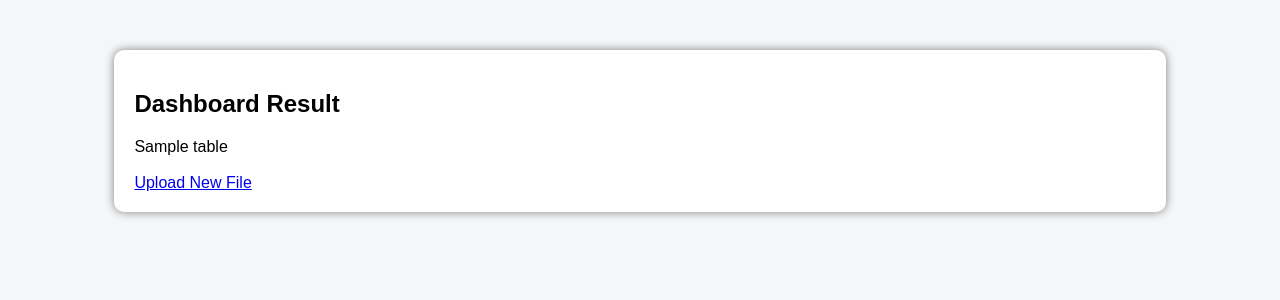
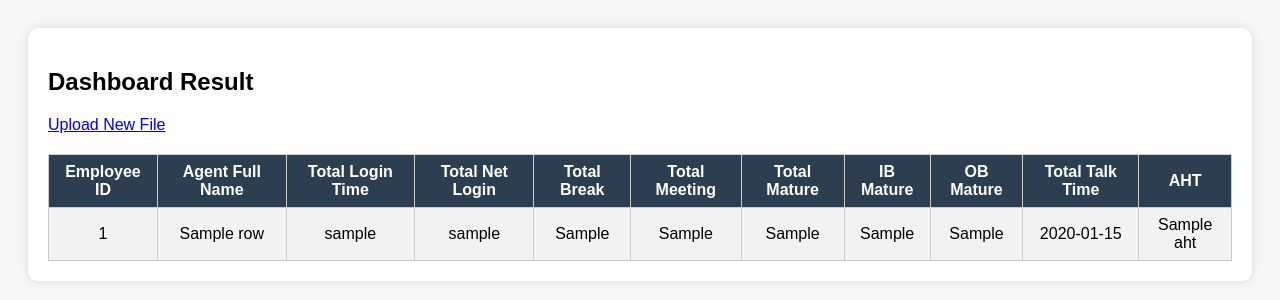
Before and after one commit to Viratmalakar/apr, a Flask app: template templates/result.html in a window 1280 px wide. Shown: the top 300 px of the page. Run offline with Flask 3, Linux system fonts and the light colour scheme; the template is opened without the code that fills it: most values are stand-ins (such as "Sample title", 1, 10 or a date in 2020).

Commit message:
Update result.html

```diff
--- a/templates/result.html
+++ b/templates/result.html
@@ -1,25 +1,98 @@
 <!DOCTYPE html>
 <html>
 <head>
-<title>Dashboard Result</title>
-<link rel="stylesheet" href="/static/style.css">
+    <title>Dashboard Result</title>
+
+    <style>
+
+        body{
+            font-family: Arial;
+            background:#f4f6f8;
+            padding:20px;
+        }
+
+        .card{
+            background:white;
+            padding:20px;
+            border-radius:10px;
+            box-shadow:0 0 10px rgba(0,0,0,0.1);
+        }
+
+        table{
+            width:100%;
+            border-collapse:collapse;
+            margin-top:20px;
+        }
+
+        th,td{
+            border:1px solid #ccc;
+            padding:8px;
+            text-align:center;
+        }
+
+        th{
+            background:#2c3e50;
+            color:white;
+        }
+
+        tr:nth-child(even){
+            background:#f2f2f2;
+        }
+
+    </style>
+
 </head>
-
 <body>
 
-<div class="container">
+
+<div class="card">
 
 <h2>Dashboard Result</h2>
 
-<div class="table-container">
+<a href="/">Upload New File</a>
 
-{{ table | safe }}
 
-</div>
+<table>
 
-<br>
+<tr>
 
-<a href="/">Upload New File</a>
+<th>Employee ID</th>
+<th>Agent Full Name</th>
+<th>Total Login Time</th>
+<th>Total Net Login</th>
+<th>Total Break</th>
+<th>Total Meeting</th>
+<th>Total Mature</th>
+<th>IB Mature</th>
+<th>OB Mature</th>
+<th>Total Talk Time</th>
+<th>AHT</th>
+
+</tr>
+
+
+{% for row in tables %}
+
+<tr>
+
+<td>{{row["Employee ID"]}}</td>
+<td>{{row["Agent Full Name"]}}</td>
+<td>{{row["Total Login Time"]}}</td>
+<td>{{row["Total Net Login"]}}</td>
+<td>{{row["Total Break"]}}</td>
+<td>{{row["Total Meeting"]}}</td>
+<td>{{row["Total Mature"]}}</td>
+<td>{{row["IB Mature"]}}</td>
+<td>{{row["OB Mature"]}}</td>
+<td>{{row["Total Talk Time"]}}</td>
+<td>{{row["AHT"]}}</td>
+
+</tr>
+
+{% endfor %}
+
+
+</table>
 
 </div>
 
```
